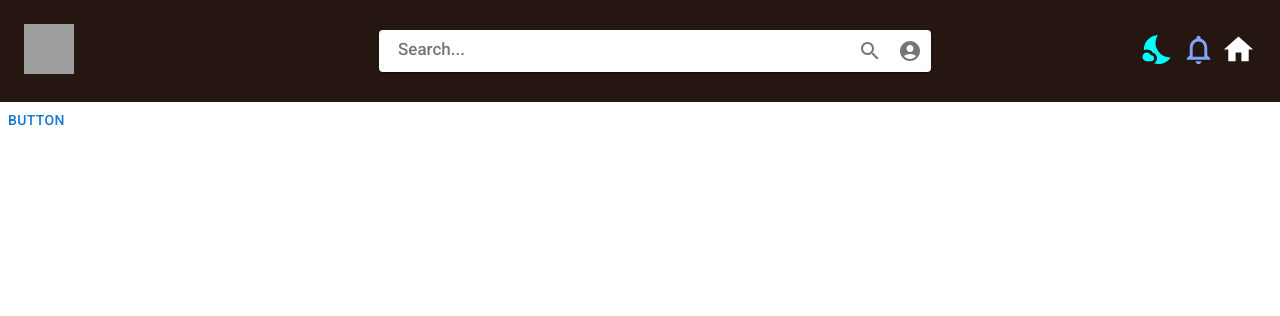
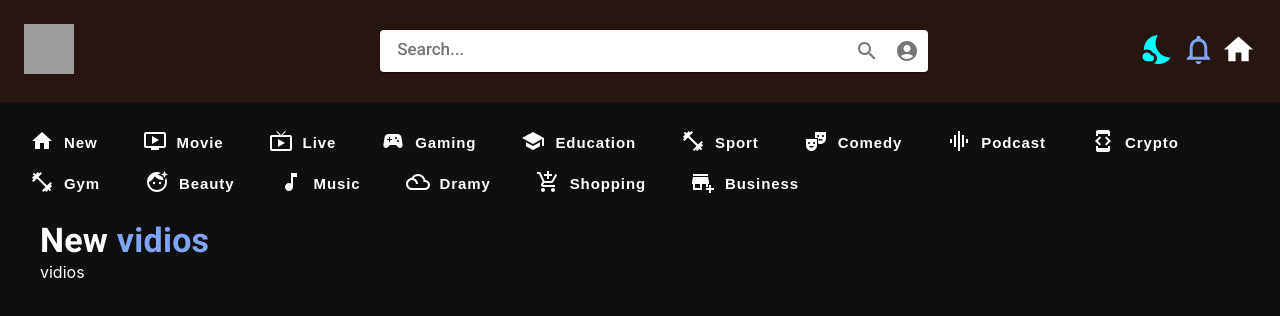
Before and after one commit to Nigohmahram/tube-YB, a React (Create React App) app: page / in a window 1280 px wide. Shown: the top 316 px of the page. Built offline with nearby package versions, Linux system fonts and the light colour scheme; grey boxes are pictures that could not be loaded.

Commit message:
Category Component

```diff
--- /dev/null
+++ b/src/components/category/category.jsx
@@ -0,0 +1,18 @@
+import { Stack } from '@mui/material';
+import { category } from '../../constants';
+import { colors } from '../../constants/colors';
+
+const Category = () => {
+	return (
+		<Stack direction={'row'} sx={{ flexWrap: 'wrap' }}>
+			{category.map(item => (
+				<button key={item.name} className='category-btn' style={{ borderRadius: '0' }}>
+					<span style={{ color: colors.white }}>{item.icon}</span>
+					<span className='category-span'>{item.name}</span>
+				</button>
+			))}
+		</Stack>
+	);
+};
+
+export default Category;
--- a/src/components/index.js
+++ b/src/components/index.js
@@ -5,3 +5,4 @@ export { default as Navbar } from './navbar/navbar';
 export { default as VideoDetail } from './video-detail/video-detail';
 export { default as Search } from './search/search';
 export { default as SearchBar } from './search-bar/search-bar';
+export { default as Category } from './category/category';
--- a/src/components/main/main.jsx
+++ b/src/components/main/main.jsx
@@ -1,11 +1,23 @@
-import { Link } from 'react-router-dom';
-import { Button } from '@mui/material';
+import { useState } from 'react';
+import { Box, Container, Stack, Typography } from '@mui/material';
+import { colors } from '../../constants/colors.js';
+import { Category } from '../';
 
 const Main = () => {
+	const [selectedCategory, setSelectedCategory] = useState('New ');
 	return (
-		<Link to={'/chanel'}>
-			<Button>button</Button>
-		</Link>
+		<Stack className='main-bg'>
+			<Category />
+			<Box p={2} sx={{ height: '90vh' }}>
+				<Container maxWidth={'90%'}>
+					<Typography variant='h4' fontWeight={'bold'} marginBottom={'2'}>
+						{selectedCategory}
+						<span style={{ color: colors.mainselected }}>vidios</span>
+					</Typography>
+					vidios
+				</Container>
+			</Box>
+		</Stack>
 	);
 };
 
--- a/src/components/navbar/navbar.jsx
+++ b/src/components/navbar/navbar.jsx
@@ -2,6 +2,7 @@ import { Stack, Box } from '@mui/material';
 import { logo } from '../../constants';
 import { colors } from '../../constants/colors';
 import { Link } from 'react-router-dom';
+import { Button } from '@mui/material';
 import { SearchBar } from '../';
 import { Home } from '@mui/icons-material';
 import { NightsStay, NotificationsNone } from '@mui/icons-material';
@@ -20,11 +21,13 @@ const Navbar = () => {
 			</Link>
 			<SearchBar />
 			<Box />
-			<Link to={'/'}>
+			<Box>
 				<NightsStay sx={{ width: '35px', height: '35px', mr: '5px', color: 'aqua' }} />
 				<NotificationsNone sx={{ width: '35px', height: '35px', mr: '5px', color: '#80a5f5' }} />
-				<Home sx={{ width: '35px', height: '35px', color: 'white' }} />
-			</Link>
+				<Link to={'/'}>
+					<Home sx={{ width: '35px', height: '35px', color: 'white' }} />
+				</Link>
+			</Box>
 		</Stack>
 	);
 };
--- a/src/constants/colors.js
+++ b/src/constants/colors.js
@@ -2,4 +2,6 @@ export const colors = {
 	primary: '#261611',
 	background: '#0f0f0f',
 	secondry: '#ffffff1a',
+	mainselected: '#80a5f5',
+	white: 'white',
 };
--- a/src/constants/index.js
+++ b/src/constants/index.js
@@ -1 +1,36 @@
+import {
+	AddBusiness,
+	AddShoppingCart,
+	DeveloperMode,
+	FaceRetouchingNatural,
+	FilterDrama,
+	FitnessCenter,
+	GraphicEq,
+	Home,
+	LiveTv,
+	MusicNote,
+	OndemandVideo,
+	School,
+	SportsEsports,
+	TheaterComedy,
+} from '@mui/icons-material';
+
 export const logo = 'https://cdn.iconscout.com/icon/free/png-256/free-video-play-button-461759.png?f=webp';
+
+export const category = [
+	{ name: 'New', icon: <Home /> },
+	{ name: 'Movie', icon: <OndemandVideo /> },
+	{ name: 'Live', icon: <LiveTv /> },
+	{ name: 'Gaming', icon: <SportsEsports /> },
+	{ name: 'Education', icon: <School /> },
+	{ name: 'Sport', icon: <FitnessCenter /> },
+	{ name: 'Comedy', icon: <TheaterComedy /> },
+	{ name: 'Podcast', icon: <GraphicEq /> },
+	{ name: 'Crypto', icon: <DeveloperMode /> },
+	{ name: 'Gym', icon: <FitnessCenter /> },
+	{ name: 'Beauty', icon: <FaceRetouchingNatural /> },
+	{ name: 'Music', icon: <MusicNote /> },
+	{ name: 'Dramy', icon: <FilterDrama /> },
+	{ name: 'Shopping', icon: <AddShoppingCart /> },
+	{ name: 'Business', icon: <AddBusiness /> },
+];
--- a/src/index.css
+++ b/src/index.css
@@ -1,3 +1,8 @@
+* {
+	margin: 0;
+	padding: 0;
+	box-sizing: border-box;
+}
 body {
 	color: white;
 	margin: 0;
@@ -13,3 +18,33 @@ body {
 	font-size: 17px;
 	border-radius: none;
 }
+.main-bg {
+	background-color: #0f0f0f;
+	padding-top: 20px;
+}
+.category-btn {
+	font-weight: bold !important;
+	text-transform: capitalize;
+	display: flex;
+	align-items: center;
+	justify-content: center;
+	outline: none;
+	border: none;
+	cursor: pointer;
+	margin-left: 15px;
+	background-color: #0f0f0f !important;
+	color: white !important;
+	padding: 7px 15px;
+	border-radius: 20px;
+	transition: all 0.3s ease;
+}
+.category-span {
+	font-size: 15px;
+	letter-spacing: 0.9px;
+	margin-left: 10px !important;
+}
+.category-btn:hover {
+	border-radius: 5px !important;
+	padding: 7px 15px;
+	background-color: rgba(187, 170, 204, 0.383) !important;
+}
```
